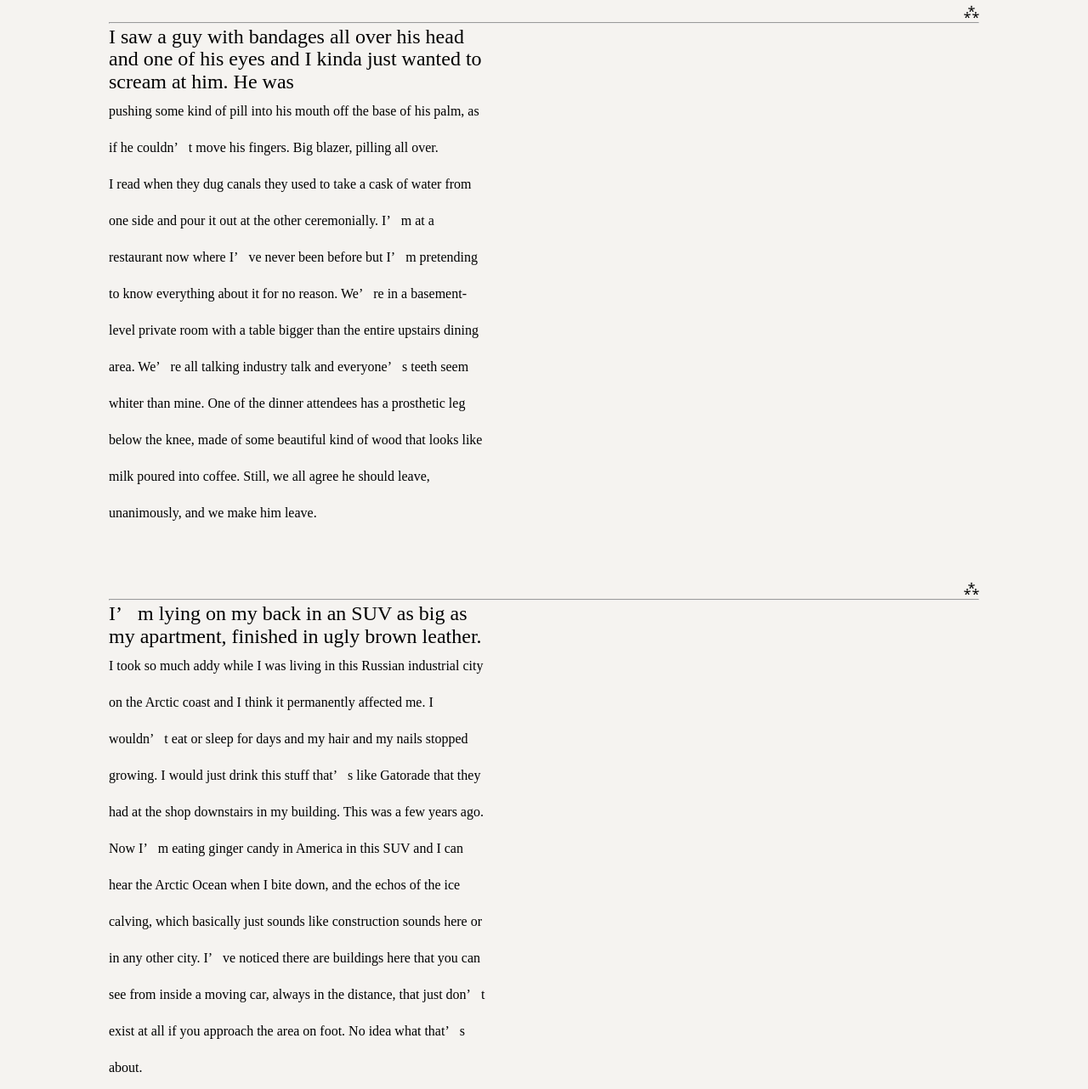
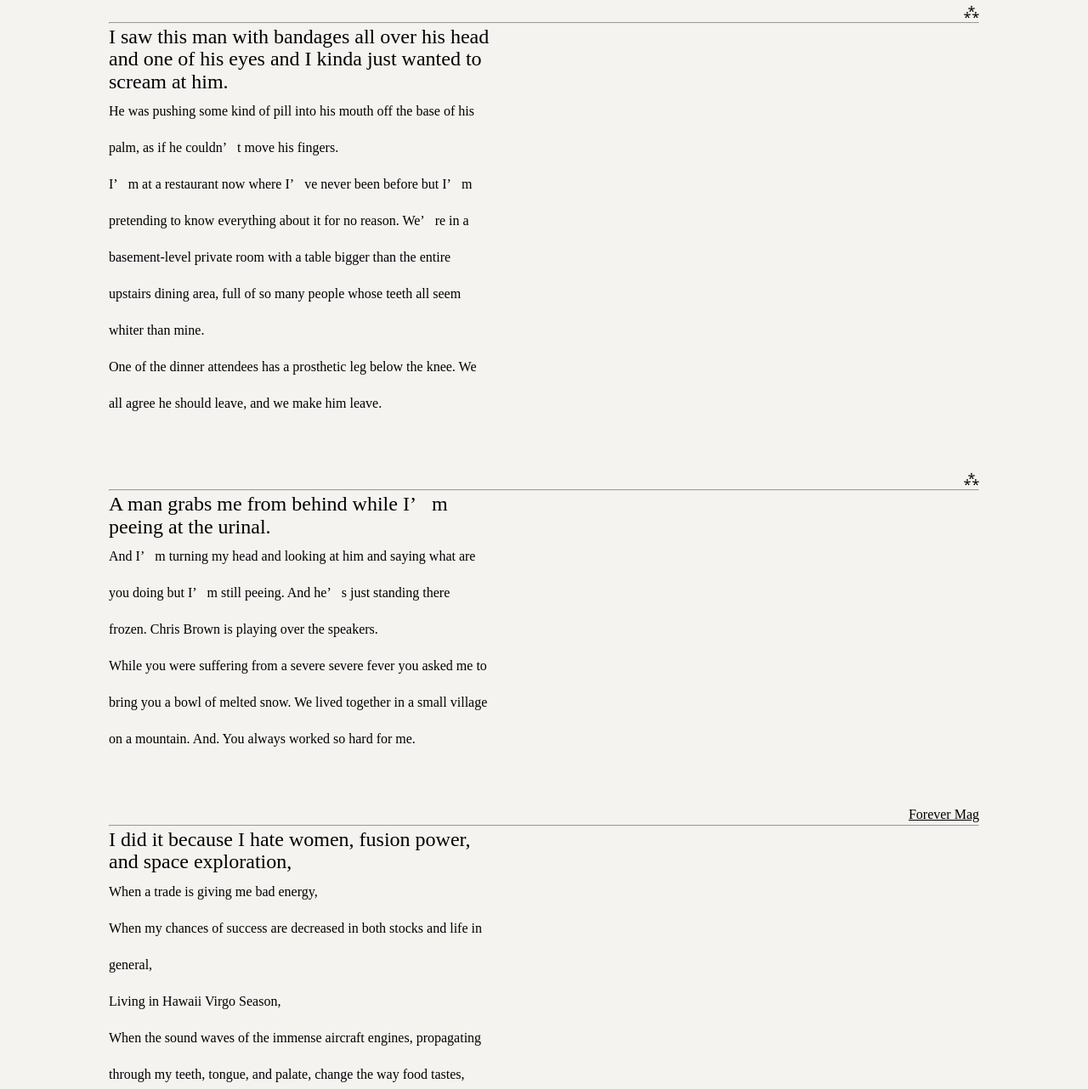
Before and after one commit to gabrielfriend/gabrielfriend.github.io, a plain HTML site: page index.html in a window 1280 px wide. Shown: the part 198-1480 px from the top of the page at 85% size. Drawn offline with Linux system fonts and the light colour scheme.

Commit message:
Add files via upload

```diff
--- a/index.html
+++ b/index.html
@@ -29,25 +29,14 @@
         <hr>
       </p>
       <p class="highlight">
-        I saw a guy with bandages all over his head and one of his eyes and I kinda just wanted to scream at him. He was
+        I saw this man with bandages all over his head and one of his eyes and I kinda just wanted to scream at him.
       </p>
       <p class="normal">
-        pushing some kind of pill into his mouth off the base of his palm, as if he couldn&#8217;&nbsp;&nbsp;&nbsp;t move his fingers. Big blazer, pilling all over.
+        He was pushing some kind of pill into his mouth off the base of his palm, as if he couldn&#8217;&nbsp;&nbsp;&nbsp;t move his fingers.
         <br>
-        I read when they dug canals they used to take a cask of water from one side and pour it out at the other ceremonially. I&#8217;&nbsp;&nbsp;&nbsp;m at a restaurant now where I&#8217;&nbsp;&nbsp;&nbsp;ve never been before but I&#8217;&nbsp;&nbsp;&nbsp;m pretending to know everything about it for no reason. We&#8217;&nbsp;&nbsp;&nbsp;re in a basement-level private room with a table bigger than the entire upstairs dining area. We&#8217;&nbsp;&nbsp;&nbsp;re all talking industry talk and everyone&#8217;&nbsp;&nbsp;&nbsp;s teeth seem whiter than mine. One of the dinner attendees has a prosthetic leg below the knee, made of some beautiful kind of wood that looks like milk poured into coffee. Still, we all agree he should leave, unanimously, and we make him leave.
-      </p>
-    </div>
-
-    <div>
-      <p class="title">
-        &#8258;
-        <hr>
-      </p>
-      <p class="highlight">
-        I&#8217;&nbsp;&nbsp;&nbsp;m lying on my back in an SUV as big as my apartment, finished in ugly brown leather.
-      </p>
-      <p class="normal">
-        I took so much addy while I was living in this Russian industrial city on the Arctic coast and I think it permanently affected me. I wouldn&#8217;&nbsp;&nbsp;&nbsp;t eat or sleep for days and my hair and my nails stopped growing. I would just drink this stuff that&#8217;&nbsp;&nbsp;&nbsp;s like Gatorade that they had at the shop downstairs in my building. This was a few years ago. Now I&#8217;&nbsp;&nbsp;&nbsp;m eating ginger candy in America in this SUV and I can hear the Arctic Ocean when I bite down, and the echos of the ice calving, which basically just sounds like construction sounds here or in any other city. I&#8217;&nbsp;&nbsp;&nbsp;ve noticed there are buildings here that you can see from inside a moving car, always in the distance, that just don&#8217;&nbsp;&nbsp;&nbsp;t exist at all if you approach the area on foot. No idea what that&#8217;&nbsp;&nbsp;&nbsp;s about.
+        I&#8217;&nbsp;&nbsp;&nbsp;m at a restaurant now where I&#8217;&nbsp;&nbsp;&nbsp;ve never been before but I&#8217;&nbsp;&nbsp;&nbsp;m pretending to know everything about it for no reason. We&#8217;&nbsp;&nbsp;&nbsp;re in a basement-level private room with a table bigger than the entire upstairs dining area, full of so many people whose teeth all seem whiter than mine.
+        <br>
+        One of the dinner attendees has a prosthetic leg below the knee. We all agree he should leave, and we make him leave.
       </p>
     </div>
 
```
